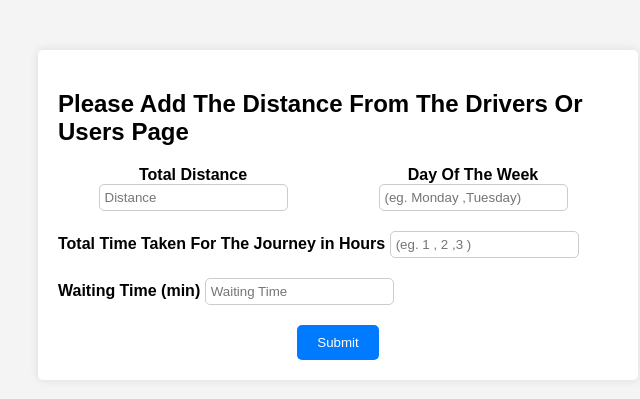
After one commit to Utkarshsingh001/PricingModuleV2, a Django app: page /drivers in a window 1280 px wide. The commit adds this page. Shown: the top 399 px of the page, without its empty margins (302-942 px from the left). Run offline with Django 4.2, Linux system fonts and the light colour scheme.

Commit message:
created pricing calculation and drivers page with dynamic parameters and can be switched between the pricing modules
created pricing calculation and drivers page with dynamic parameters and can be switched between the pricing modules by a bdm

```diff
--- a/authentication/models.py
+++ b/authentication/models.py
@@ -3,7 +3,7 @@ from django.db import models
 class Pricing_Module(models.Model):
     mod_id = models.AutoField(primary_key=True)
     dbp_price = models.FloatField()
-    dbp_km = models.IntegerField(default=True)
+    dbp_km = models.FloatField(default=True)
     dap = models.FloatField()
     waiting_charge = models.FloatField()
     waiting_time = models.FloatField()
--- a/authentication/urls.py
+++ b/authentication/urls.py
@@ -29,5 +29,6 @@ urlpatterns = [
     path('delete/<int:pk>/' ,views.delete_object , name ="delete_object"),
     path('deactivate/<int:pk>/' ,views.deactivate_item , name ="deactivate_item"),
     path('activate/<int:pk>/' ,views.activate_item , name ="activate_item"),
+    path("drivers" , views.drivers ,name="drivers")
 
 ]
--- a/authentication/views.py
+++ b/authentication/views.py
@@ -4,7 +4,7 @@ from django.contrib.auth.models import User
 from django.contrib import messages
 from django.contrib.auth import authenticate , login , logout
 from datetime import datetime
-
+import math
 from authentication.models import Pricing_Module, Week_Table ,TMF
 
 
@@ -232,3 +232,51 @@ def activate_item(request,pk):
             return redirect('dashboard')
 
     return render(request,"authentication/activate.html")
+
+
+def drivers(request):
+    if request.method == "POST":
+        foundid = 0
+        totaldistance = float(request.POST['total_dist'])
+        day_of_week =request.POST['day']
+        total_time = float(request.POST['time'])
+        waiting_total_time = float(request.POST['waiting_time'])
+        active_object = Pricing_Module.objects.filter(status=True)
+        for items in active_object:
+            qid = Week_Table.objects.filter(mod_id= items.mod_id)
+            for i in qid:
+                if i.weekday == day_of_week.title():
+                   fid = i.mod_id
+                   foundid = fid.mod_id
+        moduleused = Pricing_Module.objects.get( mod_id= foundid)
+        dbp_km = float(moduleused.dbp_km)
+        dbp_price = float(moduleused.dbp_price)
+        dap = float(moduleused.dap)
+        waiting_time = moduleused.waiting_time
+        waiting_charge = moduleused.waiting_charge
+
+        #filter the TMF Table and get the dictionary
+        tmf = TMF.objects.filter(mod_id=foundid)
+        timearray =[]
+        timedictionary={}
+        thour = []
+        tfactor = []
+        for t in tmf:
+            thour.append(t.hour)
+            tfactor.append(t.factor)
+        lowertimevalue = math.floor(float(total_time))
+        if lowertimevalue == 0:
+            tmfvalue = 1
+        elif lowertimevalue in thour:
+            tmfvalue = tfactor[thour.index(lowertimevalue)]
+        else :
+            tmfvalue = tfactor[thour.index(max(thour))]
+        Dn = totaldistance - dbp_km
+        quotient = waiting_total_time // waiting_time
+        quotient -= 1
+        print(quotient)
+        final_pricing = ( dbp_price + (Dn * dap) + (total_time * tmfvalue ) + waiting_charge*quotient)
+        print(final_pricing)
+
+
+    return render (request , "authentication/drivers.html")
--- a/templates/authentication/dashboard.html
+++ b/templates/authentication/dashboard.html
@@ -47,6 +47,7 @@
                     <th>DOW</th>
                     <th>DAP</th>
                     <th>TMF</th>
+                    <th>WT</th>
                     <th>WC</th>
                     <th>Status</th>
                     <th>Last Modified by</th>
@@ -66,6 +67,7 @@
                     <td>{{inner_dict.weekdays}}</td>
                     <td>{{inner_dict.dap}}</td>
                     <td>{{inner_dict.TMF}}</td>
+                    <td>{{inner_dict.waiting_time}}</td>
                     <td>{{inner_dict.waiting_charge}}</td>
                     <td style="color: green;">{{inner_dict.status}}</td>
                     <td>{{inner_dict.usermodifiedby}}</td>
--- /dev/null
+++ b/templates/authentication/drivers.html
@@ -0,0 +1,96 @@
+<!DOCTYPE html>
+<html lang="en">
+<head>
+    <meta charset="UTF-8">
+    <meta name="viewport" content="width=device-width, initial-scale=1.0">
+    <title>Add New Pricing Module</title>
+    <style>
+        body {
+            font-family: Arial, sans-serif;
+            background-color: #f4f4f4;
+            margin: 0;
+            padding: 0;
+        }
+        .container {
+            max-width: 600px;
+            margin: 0 auto;
+            padding: 20px;
+            background-color: white;
+            border-radius: 5px;
+            box-shadow: 0px 0px 10px rgba(0, 0, 0, 0.1);
+            box-sizing: border-box;
+            margin-top: 50px;
+        }
+        .form-group {
+            margin-bottom: 20px;
+        }
+        label {
+
+            font-weight: bold;
+            margin-bottom: 5px;
+        }
+        input[type="text"] {
+            padding: 5px;
+            border: 1px solid #ccc;
+            border-radius: 5px;
+        }
+        input[type="checkbox"]{
+            width: 10%;
+            border: 1px solid #ccc;
+            border-radius: 5px;
+        }
+        .button-container {
+            text-align: center;
+            margin-top: 20px;
+        }
+        button {
+            padding: 10px 20px;
+            background-color: #007bff;
+            color: white;
+            border: none;
+            border-radius: 5px;
+            cursor: pointer;
+        }
+        .weekday{
+            display:flex;flex-direction: row;align-items: center;text-align: center;
+        }
+        .box{
+            display: flex;flex-direction: row;align-items: center;text-align: center;justify-content:space-between;
+        }
+
+    </style>
+</head>
+<body>
+    <div class="container">
+        <h2>Please Add The Distance From The Drivers Or Users Page</h2>
+
+        <form action="" method="POST">
+            {% csrf_token %}
+            <div class="box">
+                <div class="form-group">
+                    <label for="dbp_price">Total Distance</label>
+                    <input type="text" id="total_dist" name="total_dist" placeholder="Distance" Required>
+                </div>
+                <div class="form-group">
+                    <label for="day">Day Of The Week</label>
+                    <input type="text" id="day" name="day" placeholder="(eg. Monday ,Tuesday)" Required>
+                </div>
+            </div>
+            <div class="form-group">
+                <label for="time">Total Time Taken For The Journey in Hours</label>
+                <input type="text" id="time" name="time" placeholder="(eg. 1 , 2 ,3 )" Required>
+            </div>
+
+            <div class="form-group">
+                <label for="name5">Waiting Time (min)</label>
+                <input type="text" id="waiting_time" name="waiting_time" placeholder="Waiting Time" Required>
+            </div>
+
+            <div class="button-container">
+                <button type="submit">Submit</button>
+            </div>
+        </form>
+    </div>
+
+</body>
+</html>
--- a/templates/authentication/editform.html
+++ b/templates/authentication/editform.html
@@ -62,7 +62,7 @@
 </head>
 <body>
     <div class="container">
-        <h2>Add New Pricing Module</h2>
+        <h2>Edit Pricing Module</h2>
 
         <form action="" method="POST">
             {% csrf_token %}
```
Also changed, not shown: authentication/migrations/0009_alter_pricing_module_dbp_km.py (added), db.sqlite3.
